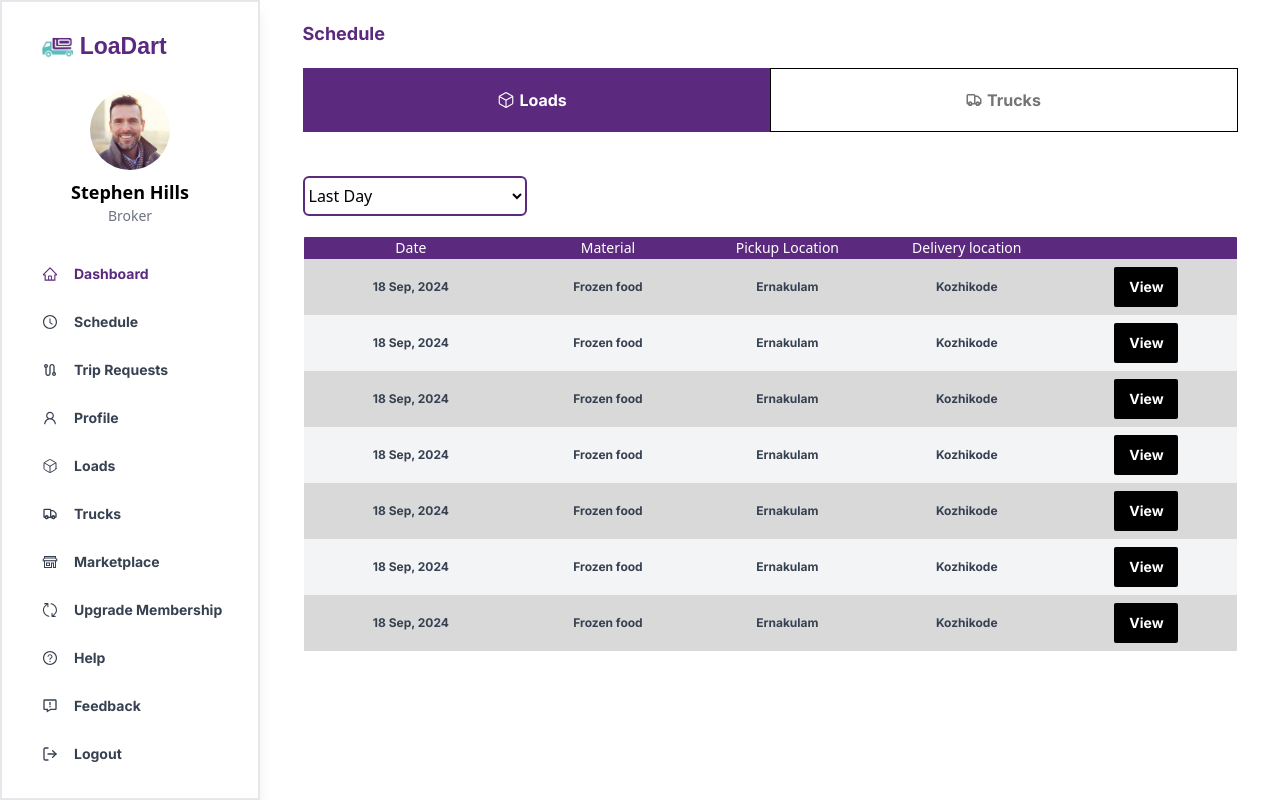
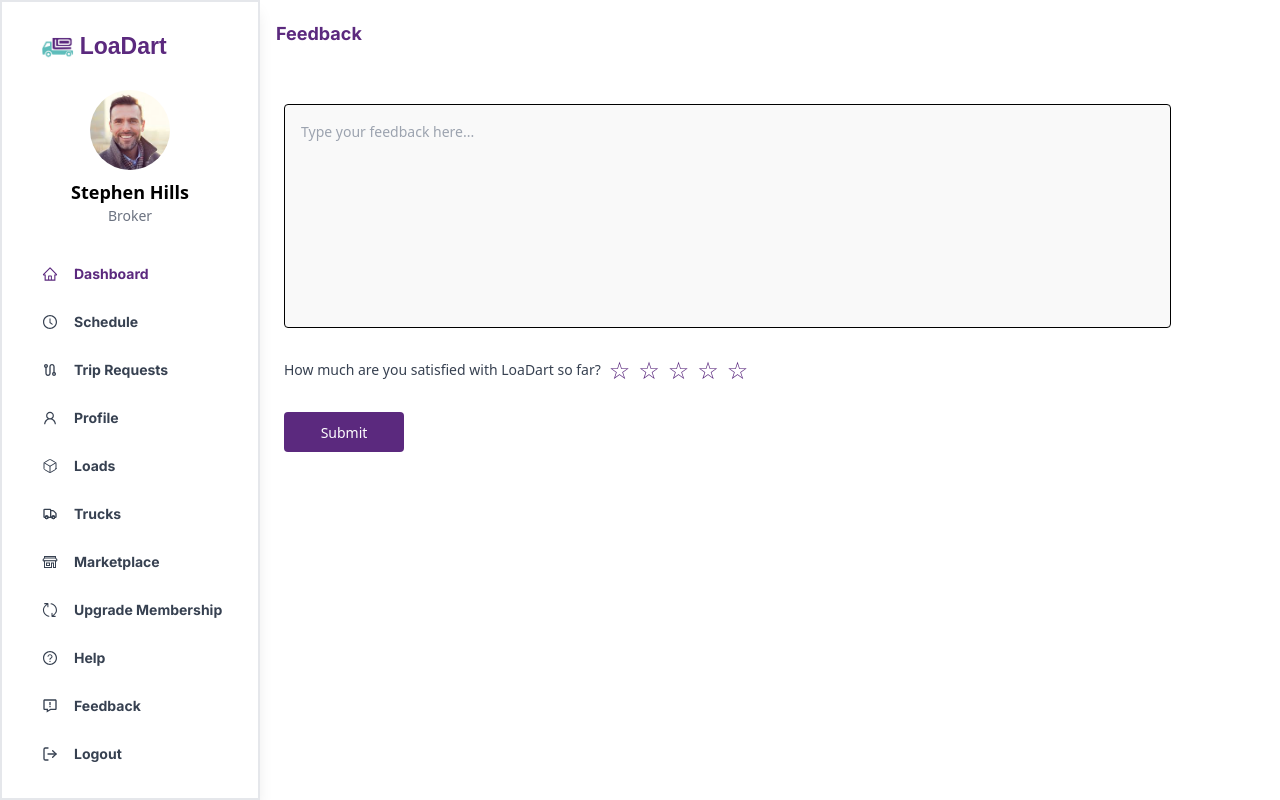
Before and after one commit to nihalmohd/LoaDart, a React (Vite) app: page /Broker/Feedback in a window 1280 px wide. Built offline with nearby package versions, Linux system fonts and the light colour scheme.

Commit message:
is the broker side feedback page is over

```diff
--- /dev/null
+++ b/src/assets/components/Broker/Feedback/Feedback.jsx
@@ -0,0 +1,90 @@
+import React, { useState } from 'react'
+
+const Feedback = () => {
+    const [rating, setRating] = useState(0);
+
+
+    const handleStarClick = (star) => {
+      setRating(star);
+    };
+
+  return (
+    <div>
+        <div className="w-11/12 h-auto  ">
+                <div className="w-full h-20  flex items-end">
+                    <div className="w-4/12  h-20 ">
+                        <div className="w-full h-120 flex-col items-end ml-4">
+                            <h1 className="font-inter font-semibold text-[#5B297E] text-lg mt-5">Feedback</h1>
+                        </div>
+                    </div>
+                </div>
+
+                <div
+      className="w-full h-auto flex flex-col items-center p-6"
+    >
+
+      <textarea
+        className="w-full h-56 p-4 border border-black rounded mb-6 focus:outline-none"
+        placeholder="Type your feedback here..."
+        style={{
+          backgroundColor: "#f9f9f9",
+          resize: "none",
+          fontSize: "14px",
+        }}
+      ></textarea>
+
+
+      <div className="mb-6 w-full text-center  md:flex justify-start items-center gap-2">
+        <p className="text-sm text-gray-700  font-medium">
+          How much are you satisfied with LoaDart so far?
+        </p>
+        <div className="flex justify-center items-center gap-2">
+          {Array(5)
+            .fill(0)
+            .map((_, index) => (
+              <button
+                key={index}
+                onClick={() => handleStarClick(index + 1)}
+                style={{
+                  fontSize: "24px",
+                  color: rating >= index + 1 ? "#5B297E" : "#5B297E",
+                  cursor: "pointer",
+                  transition: "color 0.3s",
+                }}
+              >
+                {rating >= index + 1 ? "★" : "☆"}
+              </button>
+            ))}
+        </div>
+      </div>
+
+       <div className="w-full h-10 md:flex  hidden ">
+
+      <button
+        className="bg-[#5B297E] text-white font-medium py-2 px-6 rounded"
+        style={{
+          width: "120px",
+          fontSize: "14px",
+        }}
+      >
+        Submit
+      </button>
+
+       </div>
+
+      <button
+        className="bg-[#5B297E] text-white font-medium py-2 px-6 rounded md:hidden"
+        style={{
+          width: "120px",
+          fontSize: "14px",
+        }}
+      >
+        Submit
+      </button>
+
+    </div>    </div>
+    </div>
+  )
+}
+
+export default Feedback
--- a/src/assets/pages/BrokerSide.jsx
+++ b/src/assets/pages/BrokerSide.jsx
@@ -11,6 +11,7 @@ import SearchTruck from '../components/Broker/Trucks/SearchTruck';
 import MarketPlaceTopButtons from '../components/Broker/MarketPlace/MarketPlaceTopButtons';
 import UpgradeMembership from '../components/Broker/UpgradeMembership/UpgradeMembership';
 import Help from '../components/Broker/Help/Help';
+import Feedback from '../components/Broker/Feedback/Feedback';
 
 const BrokerSide = () => {
   return (
@@ -27,7 +28,7 @@ const BrokerSide = () => {
           <Route path="Marketplace" element={<MarketPlaceTopButtons />} />
           <Route path="UpgradeMembership" element={<UpgradeMembership />} />
           <Route path="Help" element={<Help />} />
-          <Route path="Feedback" element={<ScheduleButton />} />
+          <Route path="Feedback" element={<Feedback />} />
         </Routes>
       </div>
     </div>
```
